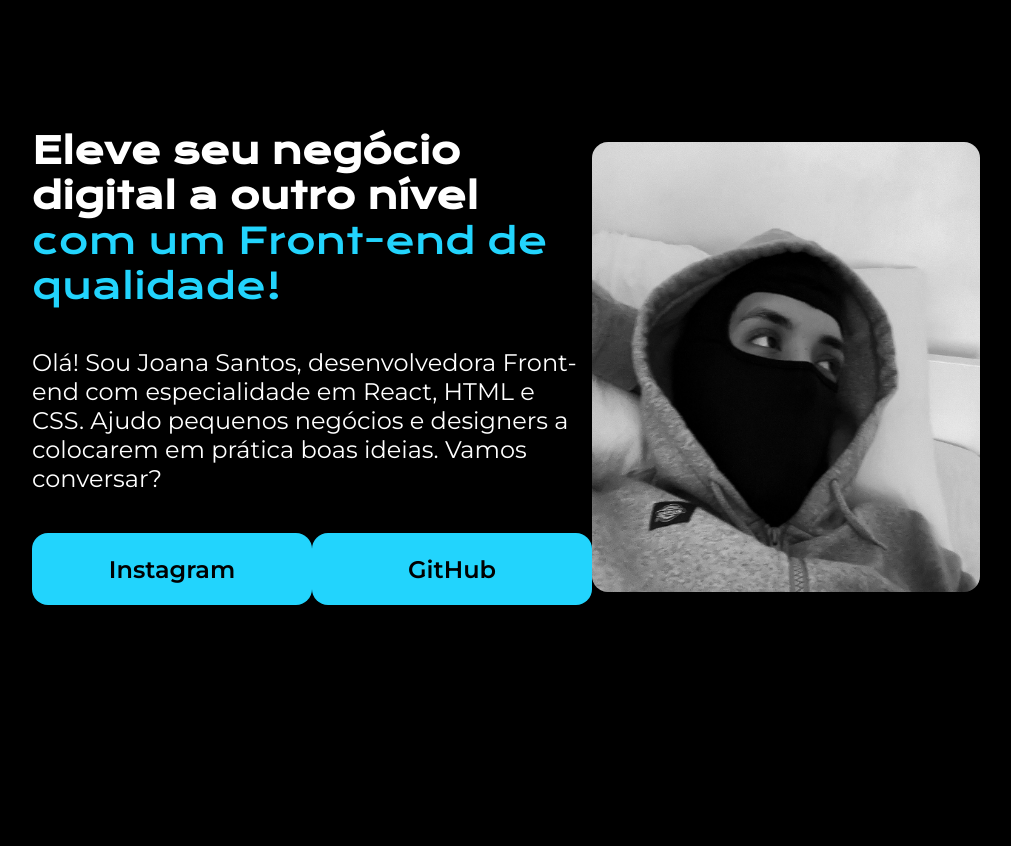
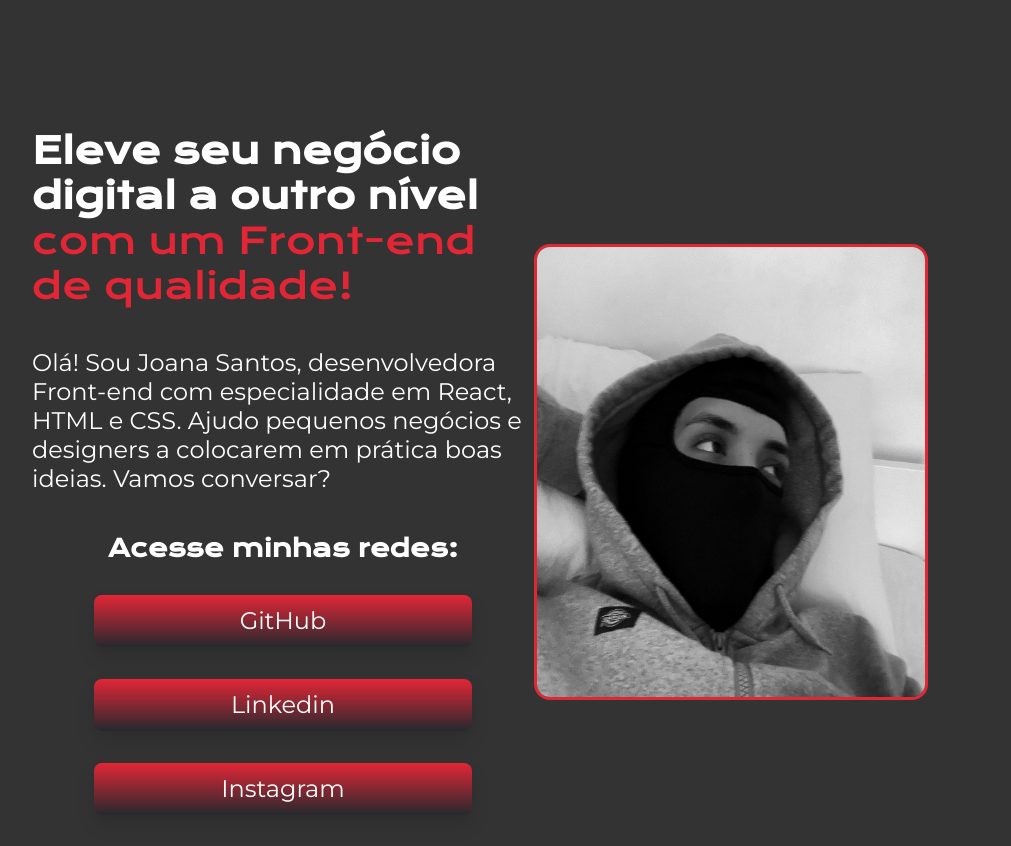
Before and after one commit to ProgAnakin/Front-End-Study, a plain HTML site: page 1/index.html in a window 1280 px wide. Shown: the whole page, without its empty margins (160-1171 px from the left). Drawn offline with nearby package versions, Linux system fonts and the light colour scheme.

Commit message:
Update + Personal Customization

```diff
--- a/1/index.html
+++ b/1/index.html
@@ -17,8 +17,19 @@
         <h1 class="Titulo"> Eleve seu negócio digital a outro nível <strong class="Destaque"> com um Front-end de qualidade! </strong> </h1>
             <p class="Texto"> Olá! Sou Joana Santos, desenvolvedora Front-end com especialidade em React, HTML e CSS. Ajudo pequenos negócios e designers a colocarem em prática boas ideias. Vamos conversar? </p>
             <div class="botoes">
-                <a class="botao"> Instagram </a>
-                <a class="botao"> GitHub </a>
+                <h2 class="tituloredes"> Acesse minhas redes: </h2>
+                <a href="https://github.com/ProgAnakin" class="button">
+                    <img>
+                    GitHub
+                </a>
+                <a href="https://www.linkedin.com/in/costanzo-annichini-10368332a/" class="button">
+                     <img>
+                    Linkedin
+                </a>
+                <a href="https://www.instagram.com/anakin.v4" class="button">
+                    <img >
+                    Instagram
+                </a>
             </div>
     </section>
         <img src="Photos/profilepic.jpg" " alt="ProfilePic" class="profilepic">
--- a/1/styles.css
+++ b/1/styles.css
@@ -1,5 +1,5 @@
 @import url('https://fonts.googleapis.com/css2?family=Krona+One&display=swap');
-@import url('https://fonts.googleapis.com/css2?family=Krona+One&family=Montserrat:wght@400;600&display=swap');
+@import url('https://fonts.googleapis.com/css2?family=Montserrat:wght@400..600&display=swap');
 
 * {
     margin: 0;
@@ -8,13 +8,13 @@
 
 .body{
     height: 100vh;
-    background-color: black;
+    background-color: rgb(51, 51, 51);
     color: white;
     box-sizing: border-box;
 }
 
 .Destaque {
-    color: #22D4FD;
+    color: #E32636;
     font-weight: normal;
 }
 
@@ -22,6 +22,7 @@
     width: 388px;
     height: 450px;
     border-radius: 16px;
+    border: 3px solid #E32636;
 }
 
 .Titulo{
@@ -31,7 +32,8 @@
 
 .Texto{
     font-size: 24px;
-    font-family: 'Montserrat', sans-serif;
+    font-weight: 400px;
+    font-family: "Montserrat", serif;
 }
 
 .apresentacao {
@@ -39,12 +41,20 @@
     display: flex;
     align-items: center;
     justify-content: space-between;
+}
 
+.tituloredes {
+    font-size: 24px;
+    font-weight: 400px;
+    font-family: 'Krona One', sans-serif;
 }
 
 .botoes{
+    align-items: center;
     display: flex;
+    flex-direction: column;
     justify-content: space-between;
+    gap: 32px;
 }
 
 .apresentacao__conteudo{
@@ -54,18 +64,19 @@
     gap: 40px;
 }
 
-.botao{
-    width: 280px;
+/* .botao{
+    width: 378px;
     font-size: 24px;
     font-weight: 600px;
-    font-family: 'Montserrat', sans-serif;
-    background-color: #22D4FD;
+    font-family: "Montserrat", serif;
+    border: 2px solid #E32636;
     text-decoration: none;
-    border-radius: 16px;
-    padding: 21.5px 0px;
-    color: black;
+    border-radius: 8px;
+    padding: 16px 0px;
+    color: white;
     font-weight: bold;
-    text-align: center;
+    text-align: center; */
+
 
     /* width: 280px;
     font-family: 'Montserrat', sans-serif;
@@ -78,4 +89,56 @@
     font-size: 24px;
     font-weight: bold;
     transition: 0.3s;  Efeito suave ao passar o mouse */
+
+.button {
+    width: 378px;
+    align-items: center;
+    background-color: initial;
+    background-image: linear-gradient(#E32636, #25292e);
+    border-radius: 8px;
+    border-width: 0;
+    box-shadow: 0 10px 20px rgba(0, 0, 0, .1),0 3px 6px rgba(0, 0, 0, .05);
+    box-sizing: border-box;
+    color: #fff;
+    cursor: grab;
+    display: inline-flex;
+    flex-direction: column;
+    font-family: "Montserrat", serif;
+    font-size: 24px;
+    font-weight: 600px;
+    height: 52px;
+    justify-content: center;
+    line-height: 1;
+    margin: 0;
+    outline: none;
+    overflow: hidden;
+    padding: 16px 0px;
+    text-align: center;
+    text-decoration: none;
+    transform: translate3d(0, 0, 0);
+    transition: all 100ms;
+    vertical-align: baseline;
+    white-space: nowrap;
+    user-select: none;
+    -webkit-user-select: none;
+    touch-action: manipulation;
 }
+
+.button :hover {
+  box-shadow: rgba(0, 1, 0, .2) 0 2px 8px;
+  opacity: .85;
+}
+
+.button :active {
+  outline: 0;
+}
+
+.button :focus {
+  box-shadow: rgba(0, 0, 0, .5) 0 0 0 3px;
+}
+
+@media (max-width: 420px) {
+  .button {
+    height: 48px;
+  }
+}
```
Also changed, not shown: 1 other file.
